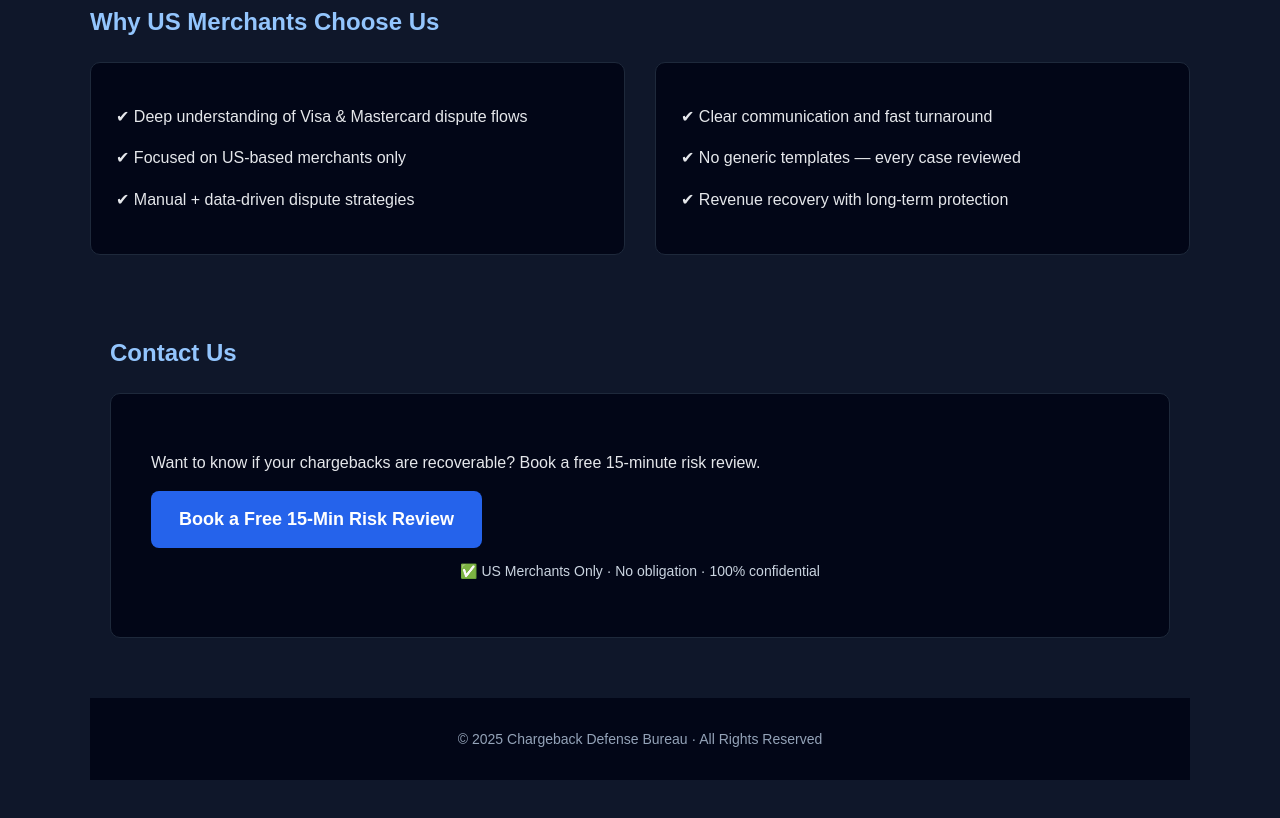
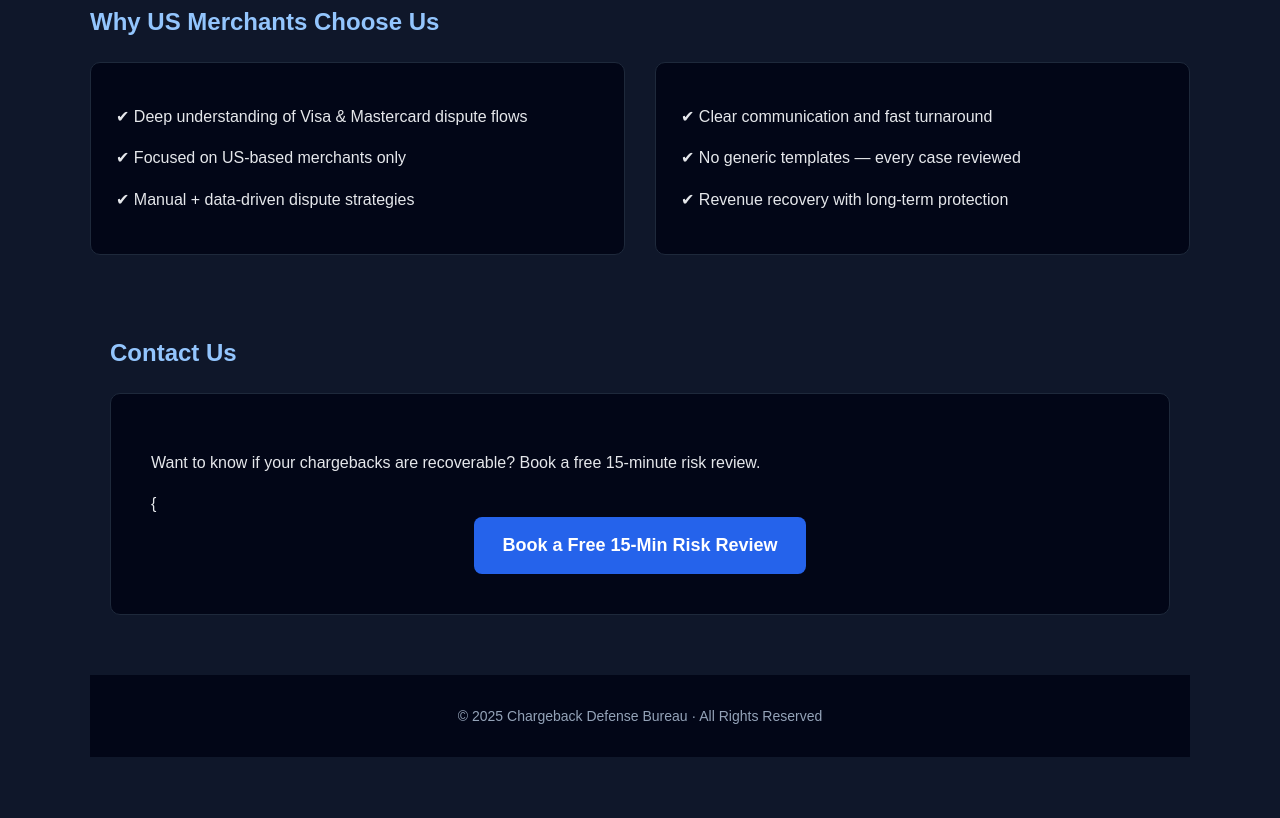
Before and after one commit to bittergod27-cell/supportcdbureau, a plain HTML site: page index.html in a window 1280 px wide. Shown: the part 991-1809 px from the top of the page. Drawn offline with Linux system fonts and the light colour scheme.

Commit message:
Update index.html

```diff
--- a/index.html
+++ b/index.html
@@ -173,15 +173,14 @@
       Book a free 15-minute risk review.
     </p>
 
-    <a href="https://calendly.com/danielblake170/15"
-       target="_blank"
-       class="cta-btn">
-      Book a Free 15-Min Risk Review
-    </a>
+   {<div style="text-align:center;">
+  <a href="https://calendly.com/danielblake170/15"
+     target="_blank"
+     class="cta-btn">
+     Book a Free 15-Min Risk Review
+  </a>
+</div>
 
-    <p class="cta-trust">
-      ✅ US Merchants Only · No obligation · 100% confidential
-    </p>
   </div>
 </section>
 
```
